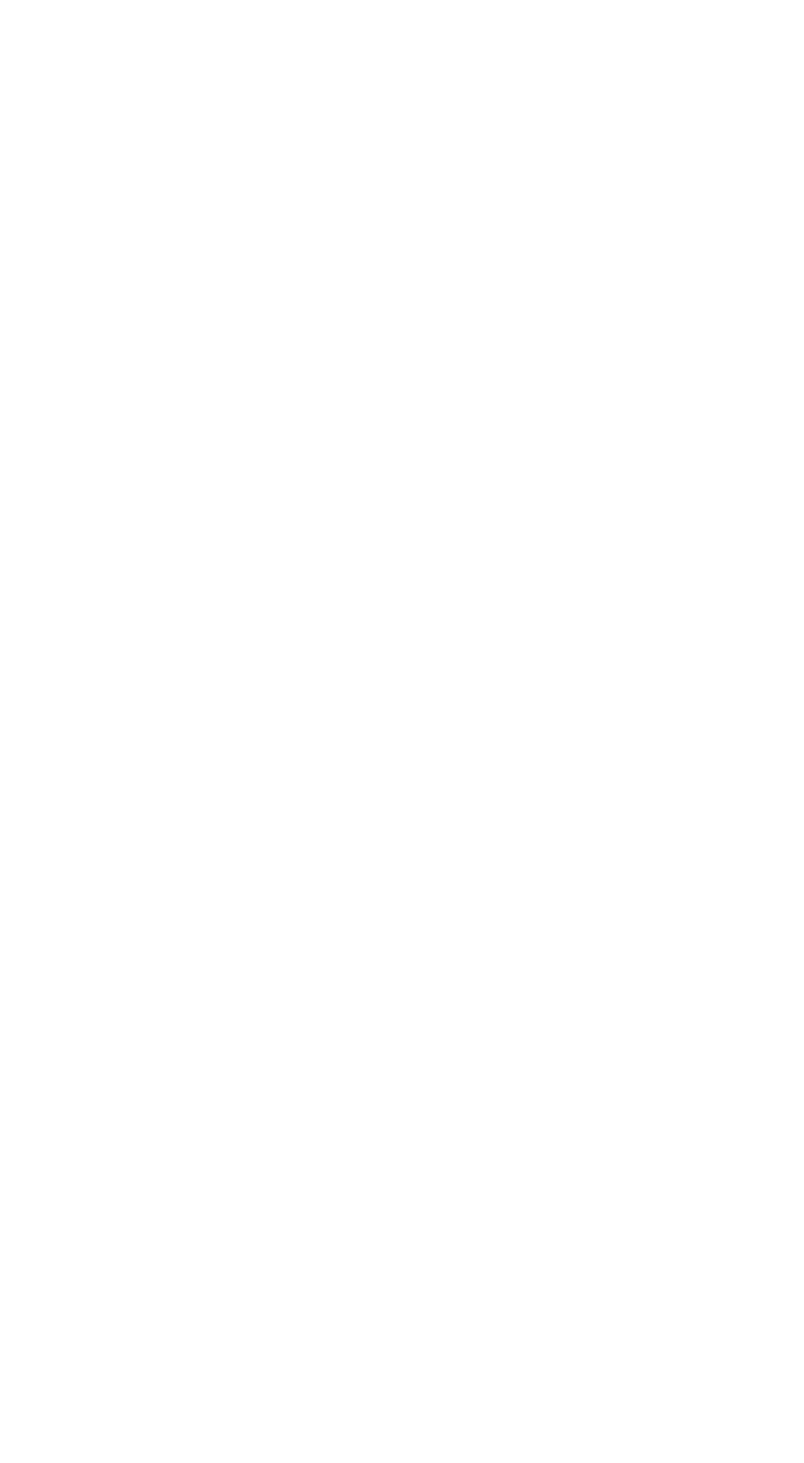
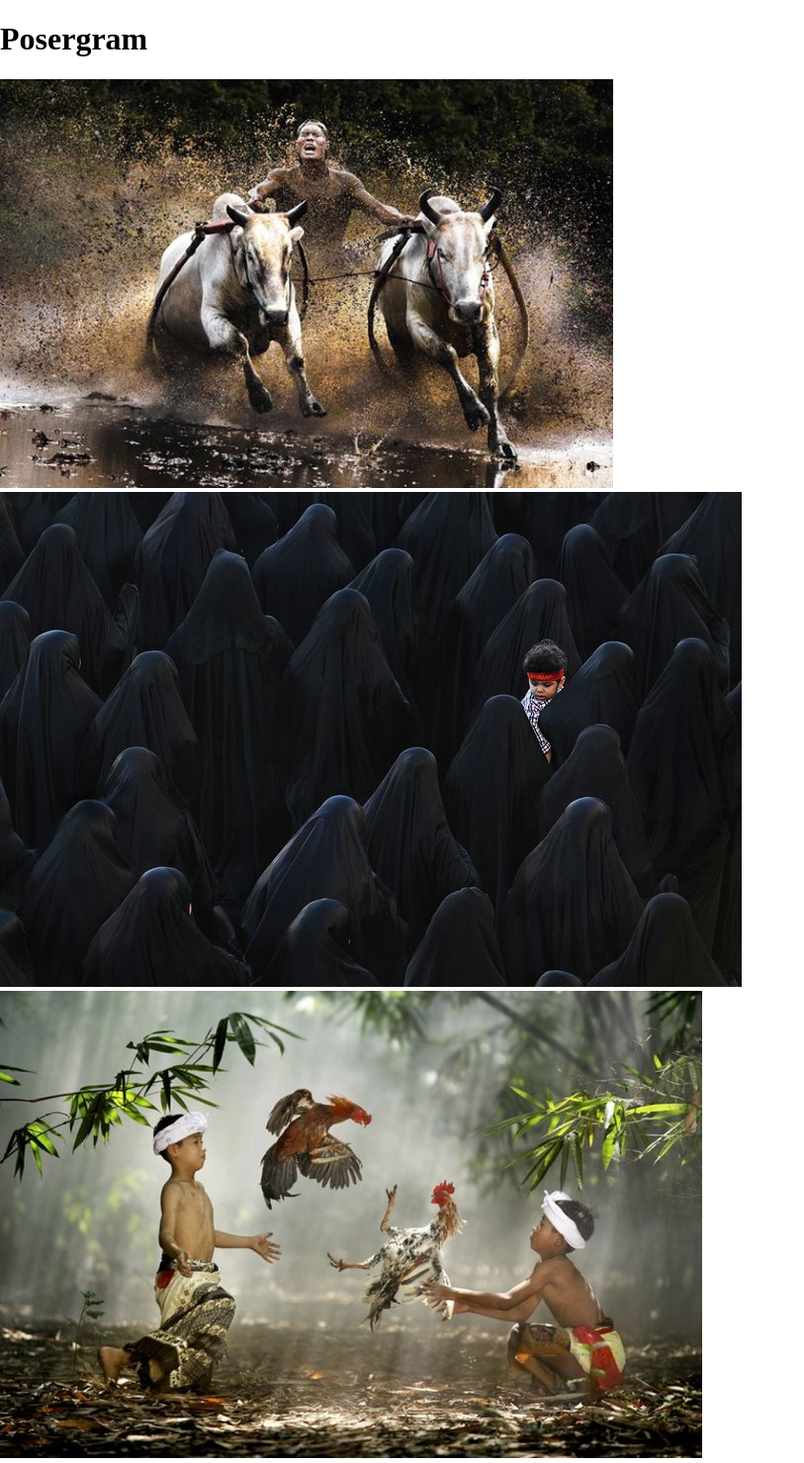
Before and after one commit to emauldin84/instagram-clone, a plain HTML site: page index.html in a window 1280 px wide. Shown: the whole page at 99% size, without its empty margins (0-813 px from the left). Before the commit the page ends 800 px from the top, so only its background shows below. Drawn offline with nearby package versions, Linux system fonts and the light colour scheme.

Commit message:
adds pictures

```diff
--- a/index.html
+++ b/index.html
@@ -9,6 +9,19 @@
     <link rel="stylesheet" href="./styles/index.css">
 </head>
 <body>
+    <h1>Posergram</h1>
+
+    <div class="picture-frame">
+        <img src="/images/60-award-winning-photography.jpg" alt="Cow Racer" Title="Cow Racer">
+    </div>
+
+    <div class="picture-fram">
+        <img src="/images/581b5e4fb9391921008b4d71-750-500.jpg" alt="Boy in Crowd" Title="Boy in Crowd">
+    </div>
+
+    <div class="picture-frame">
+        <img src="/images/p1-1.jpg" alt="Cock Fighting" Title="Cock Fighting">
+    </div>
 
 </body>
 </html>
--- a/styles/index.css
+++ b/styles/index.css
@@ -5,3 +5,8 @@ html {
 *, *:before, *:after {
     box-sizing: inherit;
 }
+
+html, body {
+    height: 100%;
+    width: 100%;
+}
```
